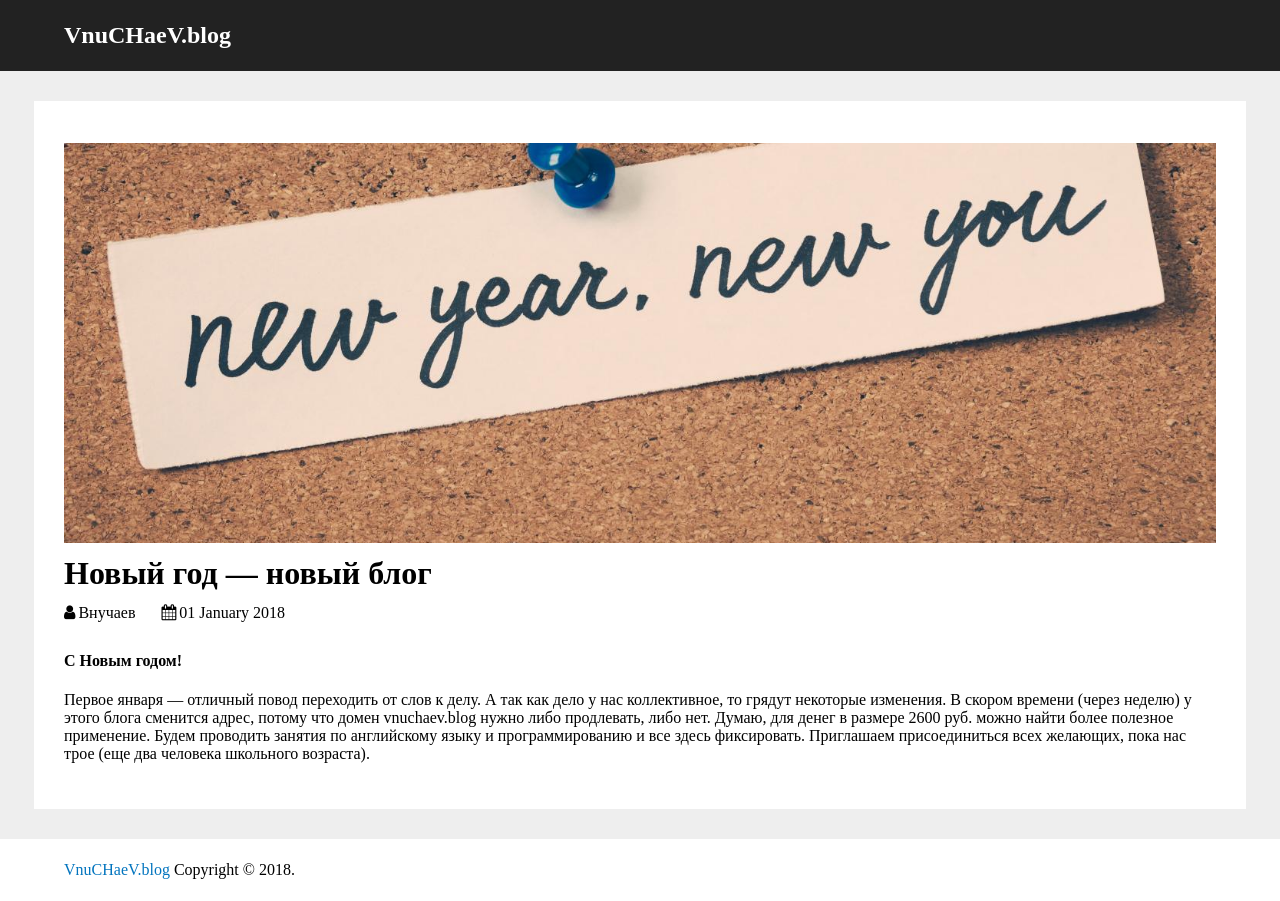
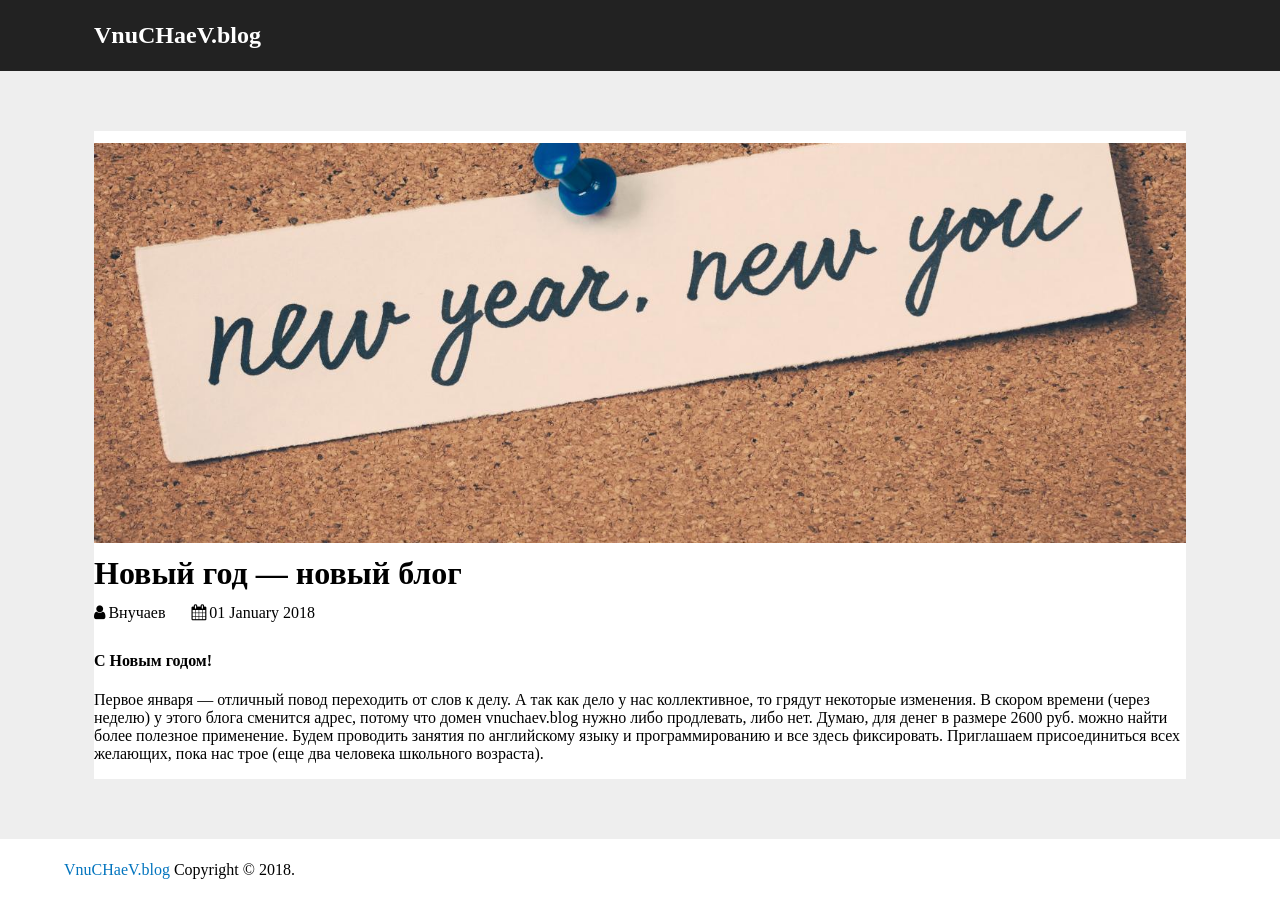
Before and after one commit to vitoyucepi/blog, a Jekyll site: the page built from _posts/2018-01-01-new-blog.md, in a window 1280 px wide. Built offline with Jekyll 4.4.1, drawn with Linux system fonts in a browser that asks for light colours.

Commit message:
style fix

```diff
--- a/_layouts/post.html
+++ b/_layouts/post.html
@@ -1,6 +1,7 @@
 ---
 layout: default
 ---
+<div id="container">
     <div id="post">
         <div class="postheader">
             <img class="postimage" src="{{ site.baseurl }}/{{ page.image }}">
@@ -12,3 +13,4 @@ layout: default
             {{ content }}
         </div>
     </div>
+</div>
--- a/css/default.css
+++ b/css/default.css
@@ -27,7 +27,7 @@ body {
 }
 
 #header h2 {
-    margin: 0;
+    margin: 0 0 0 30px;
 }
 
 #footer {
@@ -69,11 +69,8 @@ body {
 }
 
 #post {
-    margin: 30px auto;
-    max-width: 1152px;
-    min-width: 240px;
     background: #FFF;
-    padding: 30px;
+    margin: 30px;
 }
 
 .postheader h1 {
```
Lines whose indentation alone changed are shown as unchanged.
